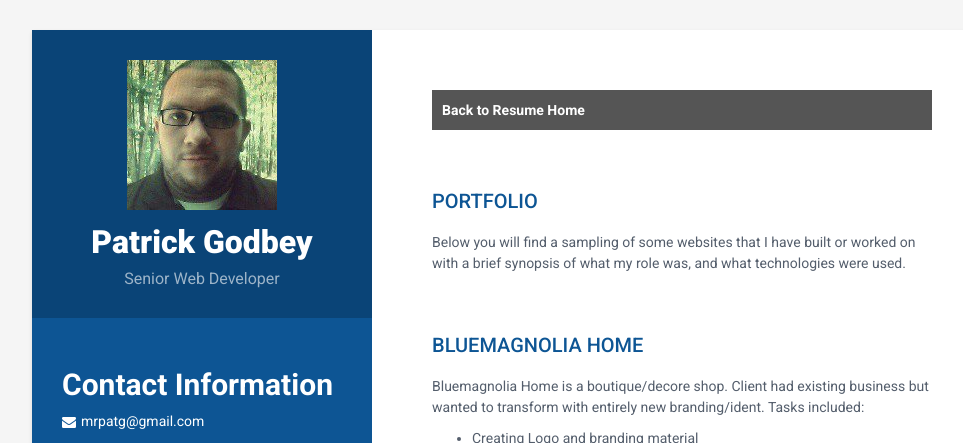
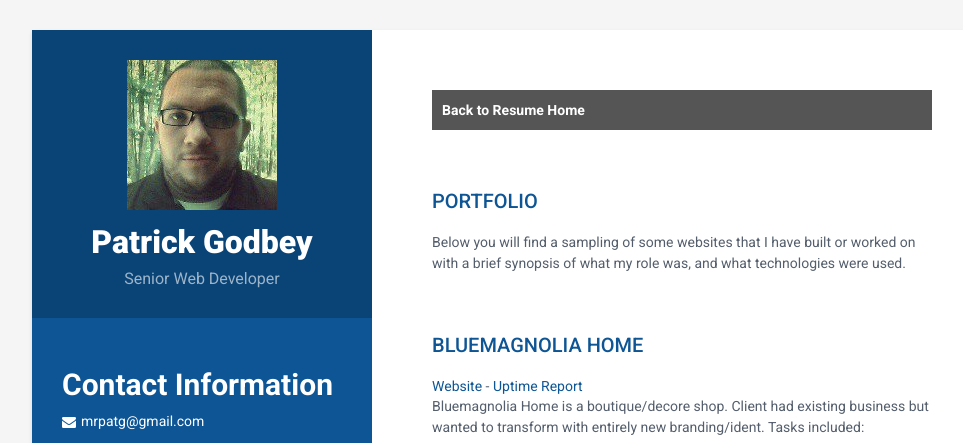
Before and after one commit to mrpatg/mrpatg.github.io, a plain HTML site: page portfolio/index.html in a window 1280 px wide. Shown: the top 443 px of the page, without its empty margins (128-1091 px from the left). Drawn offline with Linux system fonts and the light colour scheme.

Commit message:
Added website url and uptime report

```diff
--- a/portfolio/index.html
+++ b/portfolio/index.html
@@ -78,6 +78,7 @@
 
             <section class="section portfolio-section-main">
                 <h5 class="section-title">Bluemagnolia Home</h5>
+                <a href="https://bluemagnoliahome.com">Website</a> - <a href="https://status.godbeydev.com/778262112">Uptime Report</a>
                 <div class="summary">
                     <p>Bluemagnolia Home is a boutique/decore shop. Client had existing business but wanted to transform with entirely new branding/ident. Tasks included:</p>
                     <ul>
```
